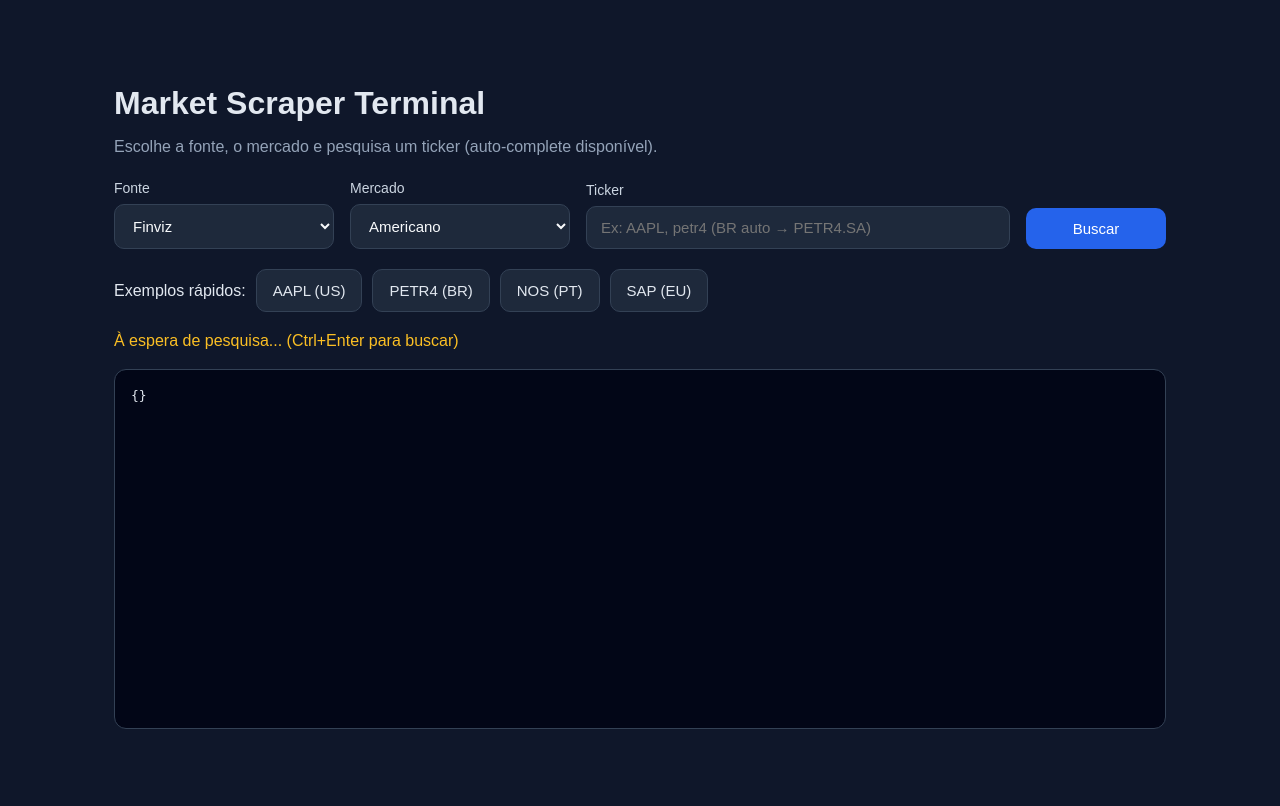
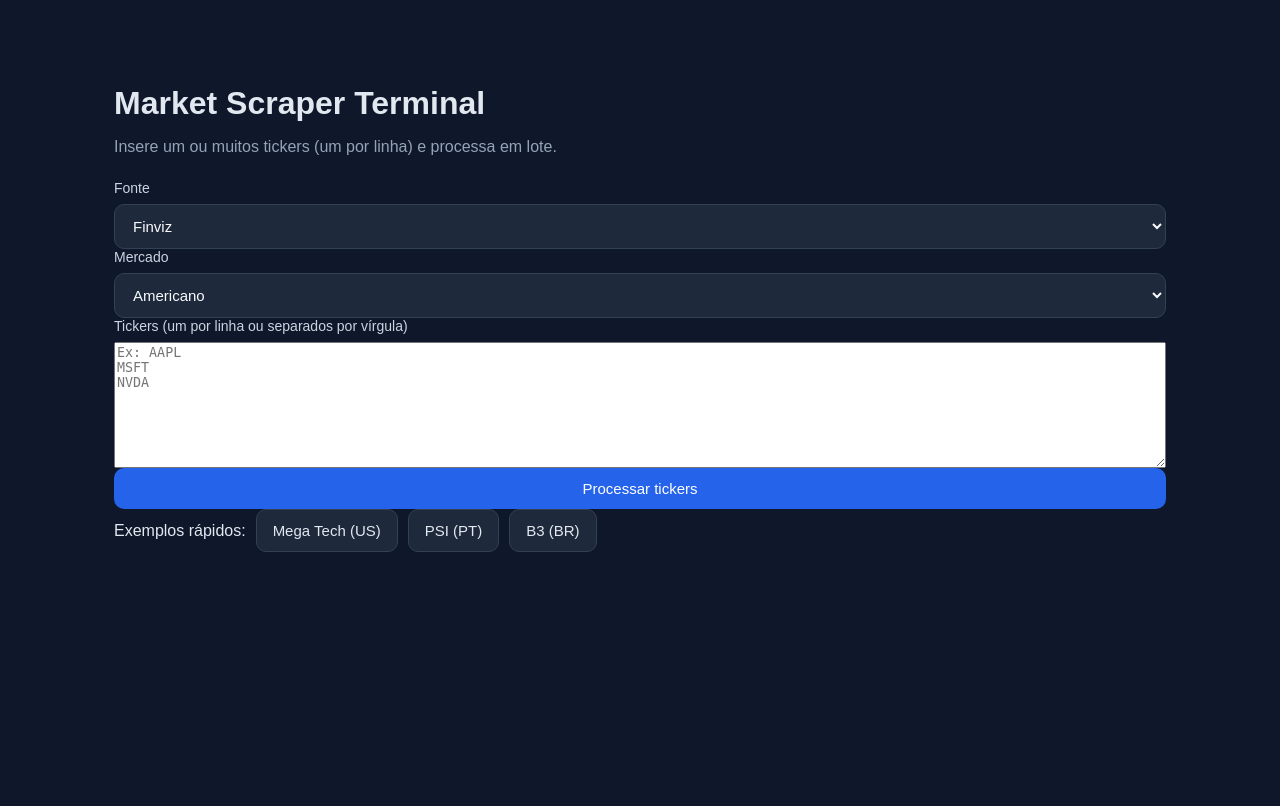
Before and after one commit to antoniorappleton/FinanceScraping, a Flask app: page / in a window 1280 px wide. After the commit the page ends 552 px from the top, so only its background shows below. Run offline with Flask 3, Linux system fonts and the light colour scheme.

Commit message:
FinanceScraping | teste import de tickers GoogleSheet

```diff
--- a/app.py
+++ b/app.py
@@ -1,10 +1,16 @@
 import json
+import time
 from datetime import datetime
 from pathlib import Path
 
 from flask import Flask, jsonify, render_template, request
 
 from scraper.registry import SCRAPER_REGISTRY, SUPPORTED_MARKETS
+from scraper.transformer import (
+    normalize_tickers_from_text,
+    flatten_scrape_result,
+    build_ordered_columns
+)
 
 app = Flask(__name__)
 
@@ -107,5 +113,74 @@ def search():
     }), 500 if "NotImplementedError" not in error_msg else 501
 
 
+@app.route("/api/search-batch", methods=["POST"])
+def search_batch():
+    data = request.get_json(silent=True) or {}
+
+    raw_tickers = str(data.get("tickers", "")).strip()
+    source = str(data.get("source", "")).strip()
+    market = str(data.get("market", "")).strip().upper()
+
+    if not raw_tickers:
+        return jsonify({"error": "Nenhum ticker fornecido."}), 400
+
+    if source not in SCRAPER_REGISTRY:
+        return jsonify({"error": "Fonte inválida."}), 400
+
+    if market not in SUPPORTED_MARKETS:
+        return jsonify({"error": "Mercado inválido."}), 400
+
+    tickers = normalize_tickers_from_text(raw_tickers)
+    scraper = SCRAPER_REGISTRY[source]
+
+    rows = []
+    errors = []
+
+    for i, ticker in enumerate(tickers):
+        # Apply delay between requests (except the first)
+        if i > 0:
+            time.sleep(1.5) # Configurable delay 1-2s
+
+        try:
+            result = scraper.scrape_quote(ticker=ticker, market=market)
+            flat_row = flatten_scrape_result(result)
+            rows.append(flat_row)
+        except Exception as exc:
+            errors.append({
+                "ticker": ticker,
+                "error": str(exc)
+            })
+
+    columns = build_ordered_columns(rows)
+
+    payload = {
+        "source": source,
+        "market": market,
+        "tickers_requested": tickers,
+        "total_requested": len(tickers),
+        "total_success": len(rows),
+        "total_errors": len(errors),
+        "columns": columns,
+        "rows": rows,
+        "errors": errors,
+        "timestamp": datetime.now().isoformat()
+    }
+
+    # Persist batch result
+    try:
+        output_dir = Path("data/raw")
+        output_dir.mkdir(parents=True, exist_ok=True)
+        timestamp_str = datetime.now().strftime("%Y%m%d_%H%M%S")
+        output_file = output_dir / f"batch_{source}_{market}_{timestamp_str}.json"
+
+        with open(output_file, "w", encoding="utf-8") as f:
+            json.dump(payload, f, indent=2, ensure_ascii=False)
+    except Exception as e:
+        # Don't fail the request if persistence fails, but log it
+        print(f"Error saving batch: {e}")
+
+    return jsonify(payload)
+
+
 if __name__ == "__main__":
     app.run(debug=True)
--- a/static/app.js
+++ b/static/app.js
@@ -1,140 +1,138 @@
 const sourceEl = document.getElementById("source");
 const marketEl = document.getElementById("market");
-const tickerEl = document.getElementById("ticker");
-const searchBtn = document.getElementById("searchBtn");
-const resultEl = document.getElementById("result");
+const tickersEl = document.getElementById("tickers");
+const batchSearchBtn = document.getElementById("batchSearchBtn");
 const statusEl = document.getElementById("status");
-const chips = document.querySelectorAll(".chip");
+const summaryEl = document.getElementById("summary");
+const errorListEl = document.getElementById("errorList");
+const tableHeaderEl = document.getElementById("tableHeader");
+const tableBodyEl = document.getElementById("tableBody");
+const statusSection = document.getElementById("statusSection");
+const errorSection = document.getElementById("errorSection");
+const resultsSection = document.getElementById("resultsSection");
+const exportJsonBtn = document.getElementById("exportJsonBtn");
 
-let debounceTimer;
-const DEBOUNCE_MS = 300;
+let lastBatchData = null;
 
-// Search ticker suggestions
-async function fetchSuggestions(query, source, market) {
+async function processBatch() {
+  const tickers = tickersEl.value.trim();
+  const source = sourceEl.value;
+  const market = marketEl.value;
+
+  if (!tickers) {
+    alert("Por favor, introduz pelo menos um ticker.");
+    return;
+  }
+
+  // Reset UI
+  statusSection.style.display = "block";
+  errorSection.style.display = "none";
+  resultsSection.style.display = "none";
+  statusEl.textContent = "A processar lote... Isto pode demorar dependendo da quantidade de tickers.";
+  summaryEl.innerHTML = "";
+  errorListEl.innerHTML = "";
+  batchSearchBtn.disabled = true;
+
   try {
-    const response = await fetch("/api/search_ticker", {
+    const response = await fetch("/api/search-batch", {
       method: "POST",
       headers: { "Content-Type": "application/json" },
-      body: JSON.stringify({ query, source, market }),
+      body: JSON.stringify({ tickers, source, market }),
     });
+
+    if (!response.ok) {
+        const errorData = await response.json();
+        throw new Error(errorData.error || "Erro no servidor");
+    }
+
     const data = await response.json();
-    return data.suggestions || [];
-  } catch {
-    return [];
+    lastBatchData = data;
+    renderBatchResult(data);
+  } catch (error) {
+    statusEl.innerHTML = `<span class="error-text">Erro: ${error.message}</span>`;
+  } finally {
+    batchSearchBtn.disabled = false;
   }
 }
 
-// Show suggestions dropdown
-function showSuggestions(suggestions) {
-  // Remove existing dropdown
-  const existing = document.querySelector("#suggestions");
-  if (existing) existing.remove();
+function renderBatchResult(data) {
+  statusEl.textContent = "Processamento concluído.";
 
-  if (suggestions.length === 0) return;
+  // Render Summary
+  summaryEl.innerHTML = `
+    <div class="stat">
+      <span class="stat-label">Total Pedidos</span>
+      <span class="stat-value">${data.total_requested}</span>
+    </div>
+    <div class="stat">
+      <span class="stat-label">Sucesso</span>
+      <span class="stat-value success">${data.total_success}</span>
+    </div>
+    <div class="stat">
+      <span class="stat-label">Erros</span>
+      <span class="stat-value ${data.total_errors > 0 ? 'error' : ''}">${data.total_errors}</span>
+    </div>
+  `;
 
-  const dropdown = document.createElement("div");
-  dropdown.id = "suggestions";
-  dropdown.className = "suggestions-dropdown";
-  suggestions.forEach((sug) => {
-    const item = document.createElement("div");
-    item.className = "suggestion-item";
-    item.textContent = `${sug.ticker} - ${sug.name}`;
-    item.onclick = () => {
-      tickerEl.value = sug.ticker;
-      dropdown.remove();
-      searchTicker();
-    };
-    dropdown.appendChild(item);
-  });
-  tickerEl.parentNode.appendChild(dropdown);
-}
-
-async function searchTicker() {
-  const ticker = tickerEl.value.trim().toUpperCase();
-  const source = sourceEl.value;
-  const market = marketEl.value;
-
-  if (!ticker) {
-    statusEl.textContent = "Introduz um ticker.";
-    return;
+  // Render Errors
+  if (data.errors && data.errors.length > 0) {
+    errorSection.style.display = "block";
+    data.errors.forEach(err => {
+      const li = document.createElement("li");
+      li.innerHTML = `<strong>${err.ticker}:</strong> ${err.error}`;
+      errorListEl.appendChild(li);
+    });
   }
 
-  statusEl.textContent = `A pesquisar ${ticker} em ${source} (${market})...`;
-  resultEl.textContent = "A carregar...";
+  // Render Table
+  if (data.rows && data.rows.length > 0) {
+    resultsSection.style.display = "block";
 
-  try {
-    const response = await fetch("/api/search", {
-      method: "POST",
-      headers: {
-        "Content-Type": "application/json",
-      },
-      body: JSON.stringify({
-        ticker,
-        source,
-        market,
-      }),
+    // Header
+    tableHeaderEl.innerHTML = "";
+    data.columns.forEach(col => {
+      const th = document.createElement("th");
+      th.textContent = col;
+      tableHeaderEl.appendChild(th);
     });
 
-    const data = await response.json();
+    // Body
+    tableBodyEl.innerHTML = "";
+    data.rows.forEach(row => {
+      const tr = document.createElement("tr");
+      data.columns.forEach(col => {
+        const td = document.createElement("td");
+        let val = row[col] || "-";
 
-    if (data.suggestions && data.suggestions.length > 0) {
-      let msg = data.error ? `${data.error} Sugestões:\n` : "Sugestões:\n";
-      data.suggestions.slice(0, 3).forEach((s) => {
-        msg += `- ${s.ticker}: ${s.name}\n`;
+        // Special formatting for URL
+        if (col === 'url' && val !== '-') {
+            td.innerHTML = `<a href="${val}" target="_blank">Link</a>`;
+        } else {
+            td.textContent = val;
+        }
+        tr.appendChild(td);
       });
-      statusEl.textContent = msg;
-    } else {
-      statusEl.textContent = data.error || `Pesquisa concluída para ${ticker}.`;
-    }
-
-    resultEl.textContent = JSON.stringify(data, null, 2);
-  } catch (error) {
-    resultEl.textContent = JSON.stringify(
-      {
-        error: "Erro de comunicação com o backend.",
-        details: String(error),
-      },
-      null,
-      2,
-    );
-    statusEl.textContent = "Falha de comunicação.";
+      tableBodyEl.appendChild(tr);
+    });
   }
 }
 
-// Debounced autocomplete
-tickerEl.addEventListener("input", () => {
-  clearTimeout(debounceTimer);
-  const query = tickerEl.value.trim();
-  if (query.length < 2) return;
+batchSearchBtn.addEventListener("click", processBatch);
 
-  debounceTimer = setTimeout(async () => {
-    const suggestions = await fetchSuggestions(
-      query,
-      sourceEl.value,
-      marketEl.value,
-    );
-    showSuggestions(suggestions);
-  }, DEBOUNCE_MS);
-});
-
-searchBtn.addEventListener("click", searchTicker);
-tickerEl.addEventListener("keydown", (event) => {
-  if (event.key === "Enter") {
-    searchTicker();
-  }
-});
-
-chips.forEach((chip) => {
+// Quick examples logic
+document.querySelectorAll(".chip").forEach(chip => {
   chip.addEventListener("click", () => {
-    tickerEl.value = chip.dataset.ticker;
-    searchTicker();
+    tickersEl.value = chip.dataset.ticker.replace(/, /g, '\n');
   });
 });
 
-// Hide suggestions on outside click
-document.addEventListener("click", (e) => {
-  if (!tickerEl.contains(e.target) && !e.target.matches("#suggestions *")) {
-    const dropdown = document.querySelector("#suggestions");
-    if (dropdown) dropdown.remove();
-  }
+exportJsonBtn.addEventListener("click", () => {
+  if (!lastBatchData) return;
+  const dataStr = "data:text/json;charset=utf-8," + encodeURIComponent(JSON.stringify(lastBatchData, null, 2));
+  const downloadAnchorNode = document.createElement('a');
+  downloadAnchorNode.setAttribute("href", dataStr);
+  downloadAnchorNode.setAttribute("download", `batch_export_${new Date().getTime()}.json`);
+  document.body.appendChild(downloadAnchorNode);
+  downloadAnchorNode.click();
+  downloadAnchorNode.remove();
 });
--- a/templates/index.html
+++ b/templates/index.html
@@ -5,39 +5,17 @@
     <meta name="viewport" content="width=device-width, initial-scale=1.0" />
     <title>Market Scraper Terminal</title>
     <link rel="stylesheet" href="/static/style.css" />
-    <style>
-      .suggestions-dropdown {
-        position: absolute;
-        background: white;
-        border: 1px solid #ccc;
-        border-top: none;
-        max-height: 200px;
-        overflow-y: auto;
-        z-index: 1000;
-        width: 100%;
-        box-shadow: 0 2px 10px rgba(0, 0, 0, 0.1);
-      }
-      .suggestion-item {
-        padding: 8px 12px;
-        cursor: pointer;
-      }
-      .suggestion-item:hover {
-        background: #f0f0f0;
-      }
-      .field {
-        position: relative;
-      }
-    </style>
   </head>
   <body>
     <main class="container">
-      <h1>Market Scraper Terminal</h1>
-      <p class="subtitle">
-        Escolhe a fonte, o mercado e pesquisa um ticker (auto-complete
-        disponível).
-      </p>
+      <header>
+        <h1>Market Scraper Terminal</h1>
+        <p class="subtitle">
+          Insere um ou muitos tickers (um por linha) e processa em lote.
+        </p>
+      </header>
 
-      <section class="search-panel">
+      <section class="controls-panel">
         <div class="field">
           <label for="source">Fonte</label>
           <select id="source">
@@ -57,34 +35,50 @@
             {% endfor %}
           </select>
         </div>
+      </section>
 
-        <div class="field field-grow">
-          <label for="ticker">Ticker</label>
-          <input
-            id="ticker"
-            type="text"
-            placeholder="Ex: AAPL, petr4 (BR auto → PETR4.SA)"
-          />
+      <section class="batch-input">
+        <div class="field">
+          <label for="tickers">Tickers (um por linha ou separados por vírgula)</label>
+          <textarea id="tickers" rows="8" placeholder="Ex: AAPL&#10;MSFT&#10;NVDA"></textarea>
         </div>
-
         <div class="actions">
-          <button id="searchBtn">Buscar</button>
+          <button id="batchSearchBtn" class="btn-primary">Processar tickers</button>
         </div>
       </section>
 
       <section class="quick-examples">
         <span>Exemplos rápidos:</span>
-        <button class="chip" data-ticker="AAPL">AAPL (US)</button>
-        <button class="chip" data-ticker="PETR4">PETR4 (BR)</button>
-        <button class="chip" data-ticker="NOS">NOS (PT)</button>
-        <button class="chip" data-ticker="SAP">SAP (EU)</button>
+        <button class="chip" data-ticker="AAPL, MSFT, NVDA, TSLA, AMZN">Mega Tech (US)</button>
+        <button class="chip" data-ticker="NOS, SON, GALP, EDP">PSI (PT)</button>
+        <button class="chip" data-ticker="PETR4, VALE3, ITUB4">B3 (BR)</button>
       </section>
 
-      <section>
-        <div id="status" class="status">
-          À espera de pesquisa... (Ctrl+Enter para buscar)
+      <section id="statusSection" class="status-section" style="display: none;">
+        <div id="status" class="status">À espera de processamento...</div>
+        <div id="summary" class="summary-grid">
+          <!-- Stats injected here -->
         </div>
-        <pre id="result" class="result-box">{}</pre>
+      </section>
+
+      <section id="errorSection" class="error-section" style="display: none;">
+        <h3>Erros Isolados</h3>
+        <ul id="errorList"></ul>
+      </section>
+
+      <section id="resultsSection" class="results-section" style="display: none;">
+        <div class="table-header">
+          <h3>Resultados</h3>
+          <button id="exportJsonBtn" class="btn-secondary">Exportar JSON</button>
+        </div>
+        <div class="table-wrapper">
+          <table id="resultsTable">
+            <thead>
+              <tr id="tableHeader"></tr>
+            </thead>
+            <tbody id="tableBody"></tbody>
+          </table>
+        </div>
       </section>
     </main>
 
```
Also changed, not shown: scraper/transformer.py (added, +96 -0 lines).
